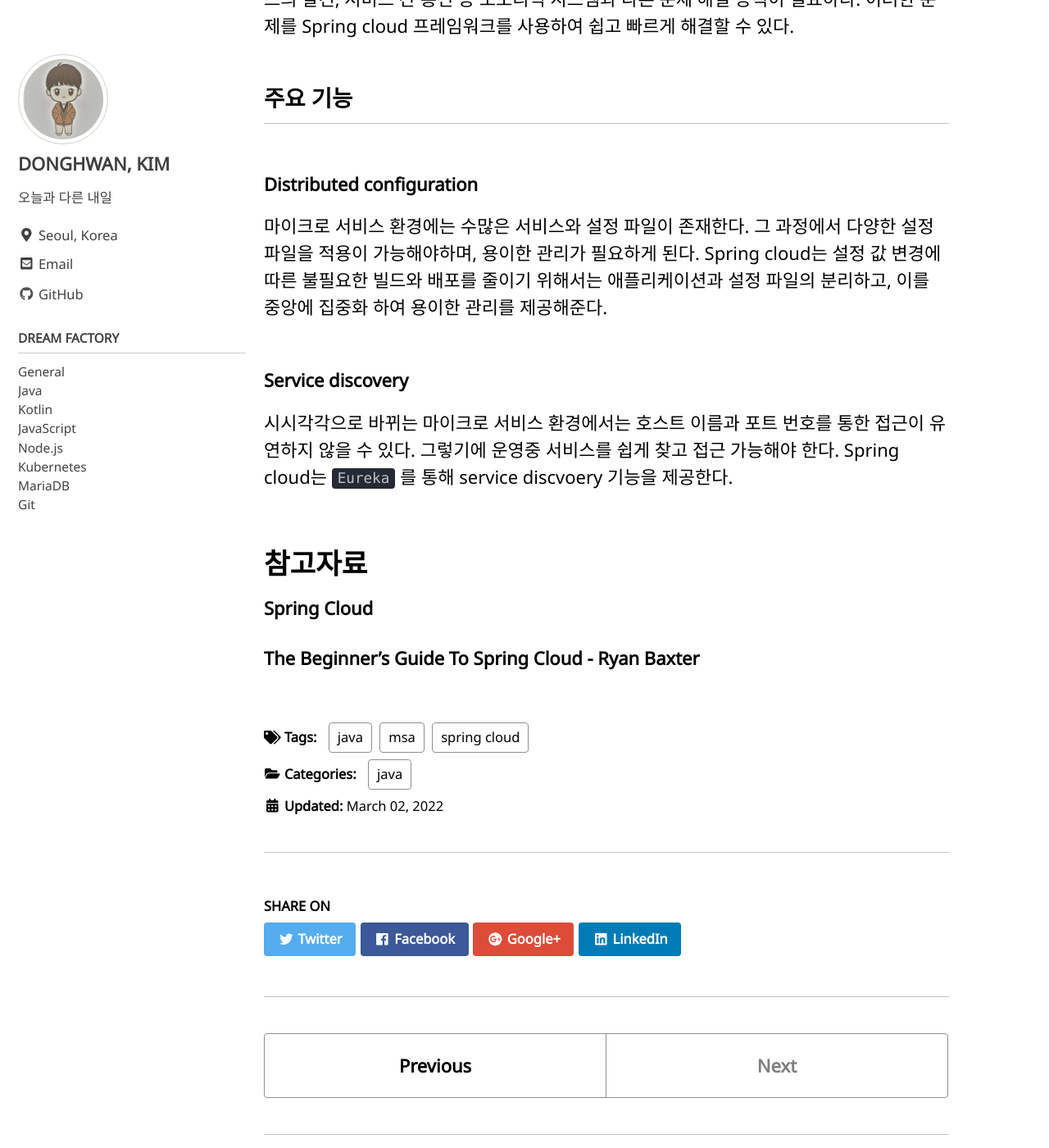
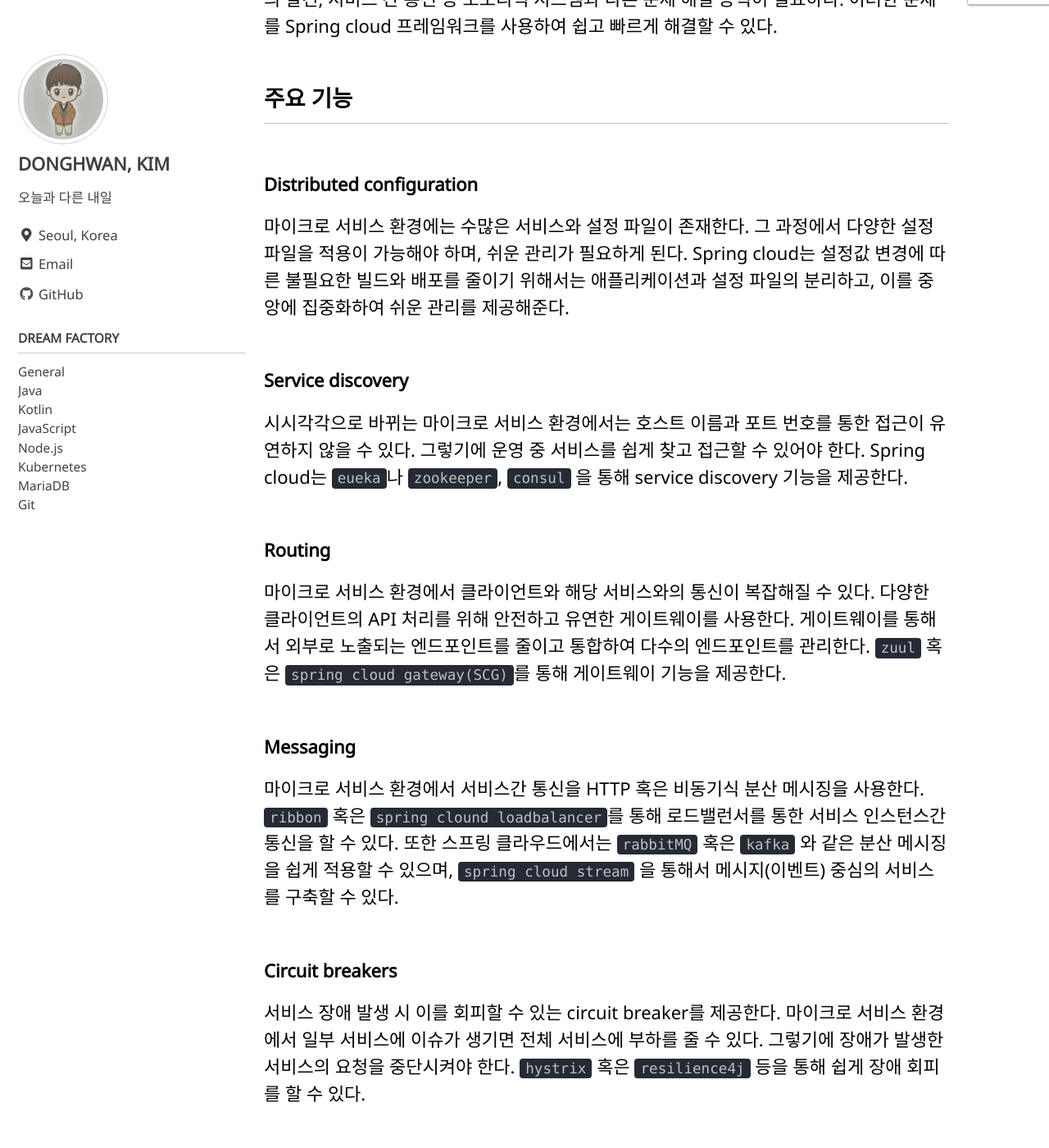
Before and after one commit to yearnlune/yearnlune.github.io, a Jekyll site: the page built from _posts/java/2022-03-02-spring-cloud.md, in a window 1280 px wide and 1400 px high, scrolled down 535 px. Shown: the whole window at 82% size. Built offline with Jekyll 4.4.1, drawn with Linux system fonts in a browser that asks for light colours; cached includes are drawn as plain includes; comment, search, counter and statistics services are not loaded; some of the changed text lies outside the part shown.

Commit message:
feat: Posted 'Spring Cloud'
- Added contents

```diff
--- a/_posts/java/2022-03-02-spring-cloud.md
+++ b/_posts/java/2022-03-02-spring-cloud.md
@@ -2,12 +2,12 @@
 tags:
     - java
     - spring cloud
-    - msa
+    - MSA
 title: Spring Cloud
 date: 2022/03/02
 author: 김동환
-description: 스프링 클라우드란
-disabled: true
+description: 스프링 클라우드 주요 기능
+disabled: false
 categories:
   - java
 ---
@@ -16,17 +16,32 @@ categories:
 > 분산 시스템 환경에서 사용되는 여러 기능 및 공통 패턴을 제공하는 umbrella project이며, 빠르고 쉽게 적용할 수 있다.
 >
 
-마이크로 서비스의 시스템을 구축할 경우 다양한 문제의 직면한다. 유연한 서비스 구축, 서비스의 발견, 서비스 간 통신 등 모노리틱 시스템과 다른 문제 해결 능력이 필요하다. 이러한 문제를 Spring cloud 프레임워크를 사용하여 쉽고 빠르게 해결할 수 있다.
+마이크로 서비스의 시스템을 구축할 때 다양한 문제에 직면한다. 유연한 서비스 구축, 서비스의 발견, 서비스 간 통신 등 모노리틱 시스템과 다른 문제 해결 능력이 필요하다. 이러한 문제를 Spring cloud 프레임워크를 사용하여 쉽고 빠르게 해결할 수 있다.
 
 ## 주요 기능
 
 ### Distributed configuration
 
-마이크로 서비스 환경에는 수많은 서비스와 설정 파일이 존재한다. 그 과정에서 다양한 설정 파일을 적용이 가능해야하며, 용이한 관리가 필요하게 된다. Spring cloud는 설정 값 변경에 따른 불필요한 빌드와 배포를 줄이기 위해서는 애플리케이션과 설정 파일의 분리하고, 이를 중앙에 집중화 하여 용이한 관리를 제공해준다.
+마이크로 서비스 환경에는 수많은 서비스와 설정 파일이 존재한다. 그 과정에서 다양한 설정 파일을 적용이 가능해야 하며, 쉬운 관리가 필요하게 된다. Spring cloud는 설정값 변경에 따른 불필요한 빌드와 배포를 줄이기 위해서는 애플리케이션과 설정 파일의 분리하고, 이를 중앙에 집중화하여 쉬운 관리를 제공해준다.
 
 ### Service discovery
 
-시시각각으로 바뀌는 마이크로 서비스 환경에서는 호스트 이름과 포트 번호를 통한 접근이 유연하지 않을 수 있다. 그렇기에 운영중 서비스를 쉽게 찾고 접근 가능해야 한다. Spring cloud는 `Eureka` 를 통해 service discvoery 기능을 제공한다.
+시시각각으로 바뀌는 마이크로 서비스 환경에서는 호스트 이름과 포트 번호를 통한 접근이 유연하지 않을 수 있다. 그렇기에 운영 중 서비스를 쉽게 찾고 접근할 수 있어야 한다. Spring cloud는 `eueka`나 `zookeeper`, `consul` 을 통해 service discovery 기능을 제공한다.
+
+### Routing
+
+마이크로 서비스 환경에서 클라이언트와 해당 서비스와의 통신이 복잡해질 수 있다. 다양한 클라이언트의 API 처리를 위해 안전하고 유연한 게이트웨이를 사용한다. 게이트웨이를 통해서 외부로 노출되는 엔드포인트를 줄이고 통합하여 다수의 엔드포인트를 관리한다. `zuul` 혹은 `spring cloud gateway(SCG)`를 통해 게이트웨이 기능을 제공한다.
+
+
+
+### Messaging
+
+마이크로 서비스 환경에서 서비스간 통신을 HTTP 혹은 비동기식 분산 메시징을 사용한다. `ribbon` 혹은 `spring clound loadbalancer`를 통해 로드밸런서를 통한 서비스 인스턴스간 통신을 할 수 있다. 또한 스프링 클라우드에서는 `rabbitMQ` 혹은 `kafka` 와 같은 분산 메시징을 쉽게 적용할 수 있으며, `spring cloud stream` 을 통해서 메시지(이벤트) 중심의 서비스를 구축할 수 있다.
+
+### Circuit breakers
+
+서비스 장애 발생 시 이를 회피할 수 있는 circuit breaker를 제공한다. 마이크로 서비스 환경에서 일부 서비스에 이슈가 생기면 전체 서비스에 부하를 줄 수 있다. 그렇기에 장애가 발생한 서비스의 요청을 중단시켜야 한다. `hystrix` 혹은 `resilience4j` 등을 통해 쉽게 장애 회피를 할 수 있다.
+
 
 # 참고자료
 
```
